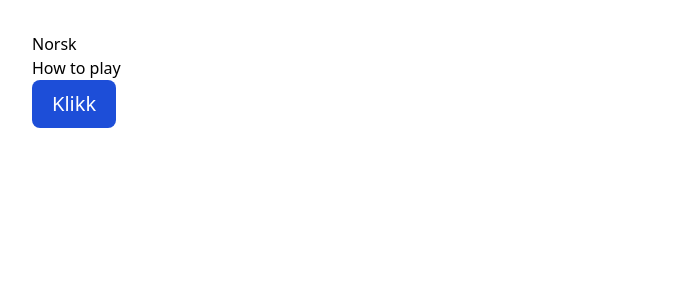
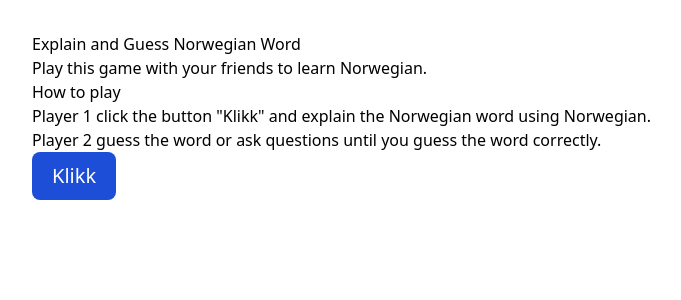
Before and after one commit to shinokada/gjett, a SvelteKit app: page / in a window 1280 px wide. Shown: the top 300 px of the page, without its empty margins (0-681 px from the left). Built offline with nearby package versions, Linux system fonts and the light colour scheme.

Commit message:
docs: update how to play

```diff
--- a/src/routes/+page.svelte
+++ b/src/routes/+page.svelte
@@ -11,8 +11,13 @@
 </script>
 
 <main class="m-8">
-  <h1>Norsk</h1>
+  <h1>Explain and Guess Norwegian Word</h1>
+	<p>Play this game with your friends to learn Norwegian.</p>
 	<h2>How to play</h2>
+	<ul>
+		<li>Player 1 click the button "Klikk" and explain the Norwegian word using Norwegian.</li>
+		<li>Player 2 guess the word or ask questions until you guess the word correctly.</li>
+	</ul>
 	<button on:click={randomword} class="text-white bg-blue-700 hover:bg-blue-800 focus:ring-4 focus:ring-blue-300 font-medium rounded-lg text-xl px-5 py-2.5 me-2 mb-2 dark:bg-blue-600 dark:hover:bg-blue-700 focus:outline-none dark:focus:ring-blue-800">
 		Klikk
 	</button>
```
